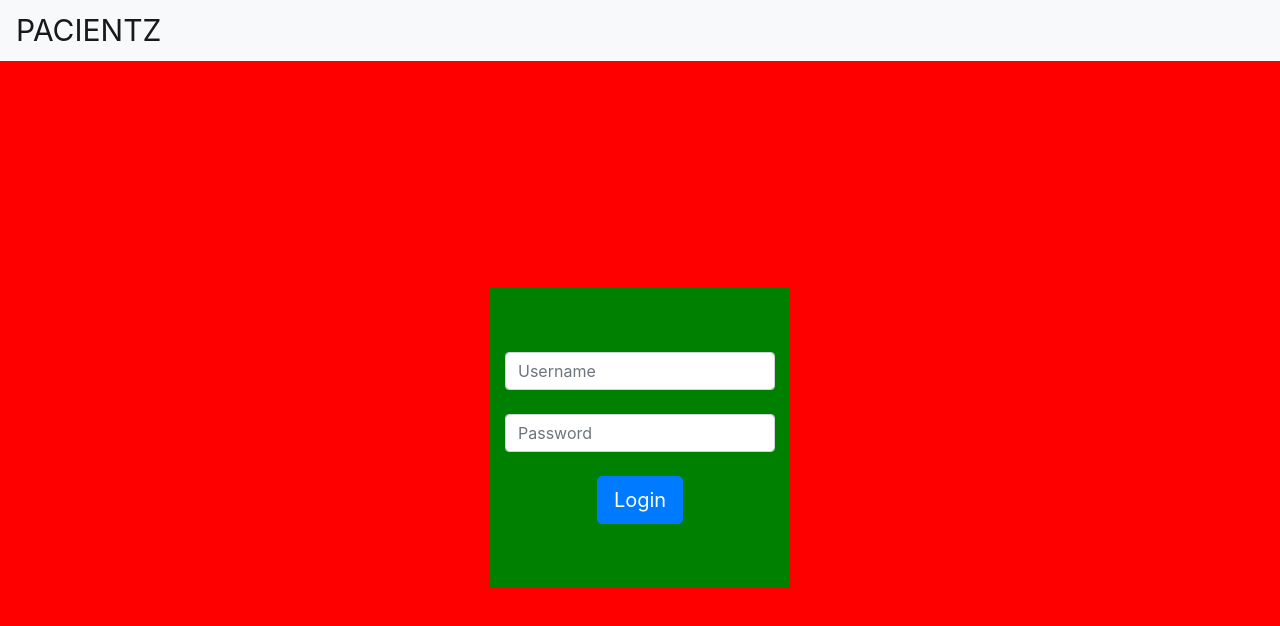
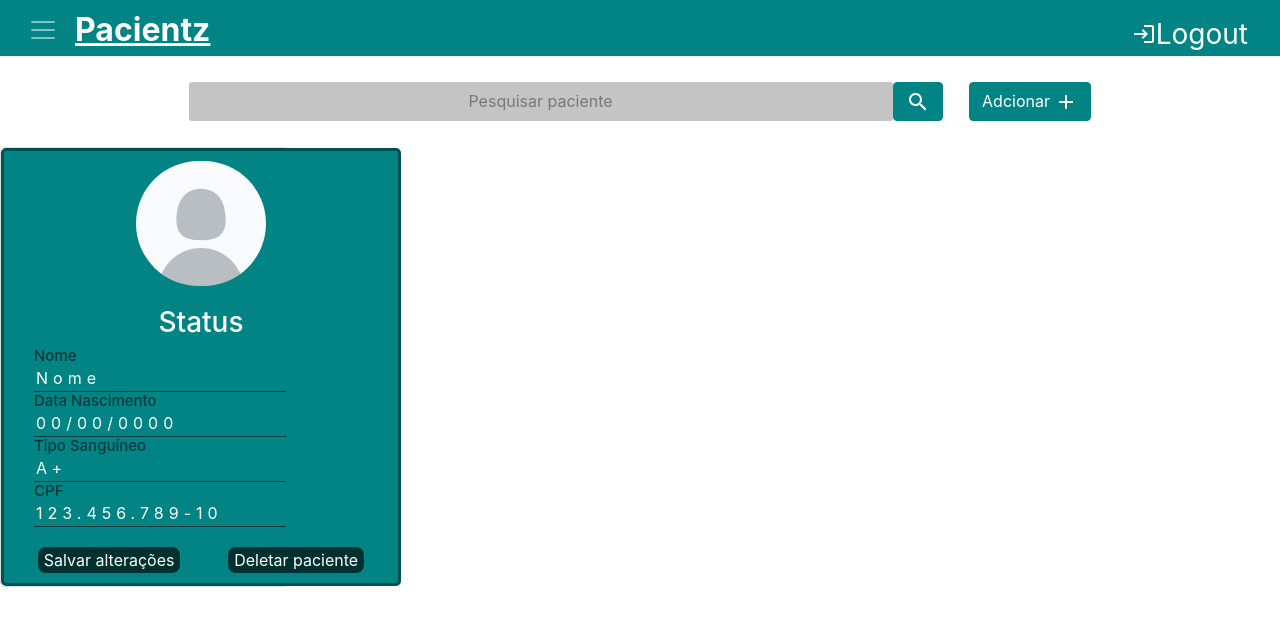
Before and after one commit to EricBernardi20/novoapp-frontend, an Angular app in the folder app-frontend/: page / in a window 1280 px wide. Shown: the top 626 px of the page. Built offline with nearby package versions, Linux system fonts and the light colour scheme.

Commit message:
criação do body com cards

```diff
--- a/app-frontend/src/app/app.component.html
+++ b/app-frontend/src/app/app.component.html
@@ -1,3 +1,5 @@
-<app-login></app-login>
-<!-- <app-head></app-head>
-<app-search></app-search> -->
+<!-- <app-login></app-login> -->
+<app-head></app-head>
+<app-search></app-search>
+
+<app-body></app-body>
--- a/app-frontend/src/app/app.module.ts
+++ b/app-frontend/src/app/app.module.ts
@@ -6,6 +6,7 @@ import { AppComponent } from './app.component';
 import { HeadComponent } from './head/head.component';
 import { SearchComponent } from './search/search.component';
 import { HeadLoginComponent } from './login/headLogin/head-login.component';
+import { BodyComponent } from './body/body.component';
 
 
 @NgModule({
@@ -14,7 +15,8 @@ import { HeadLoginComponent } from './login/headLogin/head-login.component';
     HeadComponent,
     LoginComponent,
     SearchComponent,
-    HeadLoginComponent
+    HeadLoginComponent,
+    BodyComponent
   ],
   imports: [
     BrowserModule,
--- /dev/null
+++ b/app-frontend/src/app/body/body.component.html
@@ -0,0 +1,26 @@
+<div class="card" style="width: 18rem;">
+    <div class="box">
+        <img class="card-img-top" src="../../assets/Image in Twitter Default Icon collection by _َ.jpg" alt="Card image cap" style=" height: 125px; width: 130px;">
+        <div class="card-body">
+            <h3>Status</h3>
+            <h5>Nome</h5>
+            <input type="text" placeholder="Nome" readonly>
+            <h5>Data Nascimento</h5>
+            <input type="text" placeholder="00/00/0000" readonly>
+            <h5>Tipo Sanguíneo</h5>
+            <input type="text" placeholder="A+" readonly>
+            <h5>CPF</h5>
+            <input type="text" placeholder="123.456.789-10" readonly>
+        </div>
+        <div class="buttons">
+            <div class="button">
+                <button class="button">Salvar alterações</button>
+
+            </div>
+            <div class="2button">
+                <button class="button">Deletar paciente</button>
+            </div>
+        </div>
+    </div>
+
+</div>
--- /dev/null
+++ b/app-frontend/src/app/body/body.component.scss
@@ -0,0 +1,44 @@
+.box {
+     ::placeholder {
+        color: white;
+    }
+    display: flex;
+    flex-wrap: wrap;
+    justify-content: space-evenly;
+    background-color: #028484;
+    width: 400px;
+    color: #013a3a;
+    padding: 10px;
+    border-radius: 5px;
+    border-color: #025050;
+    border-style: solid;
+    img {
+        border-radius: 100px;
+    }
+    h3 {
+        text-align: center;
+        color: white;
+    }
+    h5 {
+        font-size: 15px;
+        margin: 0;
+    }
+    input {
+        background: transparent;
+        letter-spacing: 5px;
+        border: none;
+        outline: none;
+        border-bottom: 1px solid #013a3a;
+    }
+    >.buttons {
+        display: flex;
+        justify-content: space-around;
+        width: 100%;
+        button {
+            color: white;
+            border: none;
+            background-color: rgba(0, 0, 0, 0.63);
+            border-radius: 8px;
+        }
+    }
+}
--- /dev/null
+++ b/app-frontend/src/app/body/body.component.ts
@@ -0,0 +1,15 @@
+import { Component, OnInit } from '@angular/core';
+
+@Component({
+  selector: 'app-body',
+  templateUrl: './body.component.html',
+  styleUrls: ['./body.component.scss']
+})
+export class BodyComponent implements OnInit {
+
+  constructor() { }
+
+  ngOnInit(): void {
+  }
+
+}
--- a/app-frontend/src/app/head/head.component.html
+++ b/app-frontend/src/app/head/head.component.html
@@ -15,7 +15,7 @@
         <h3 class="Paciente" href="#" style="font-weight: bold">Pacientz</h3>
         <div class="spacer"></div>
         <img src="../../assets/login_white_24dp.svg">
-        <a class="navbar-brand" href="#">Logout</a>
+        <a class="navbar-brand" href="#" style="font-size: 28px;">Logout</a>
     </nav>
 
 </div>
--- a/app-frontend/src/app/search/search.component.scss
+++ b/app-frontend/src/app/search/search.component.scss
@@ -1,5 +1,6 @@
 .input {
     margin-top: 2%;
+    margin-bottom: 2%;
     display: flex;
     justify-content: center;
     width: 100%;
```
Also changed, not shown: app-frontend/src/assets/Image in Twitter Default Icon collection by _َ.jpg (added), 1 other file (tests, documents, lock files or other folders).
